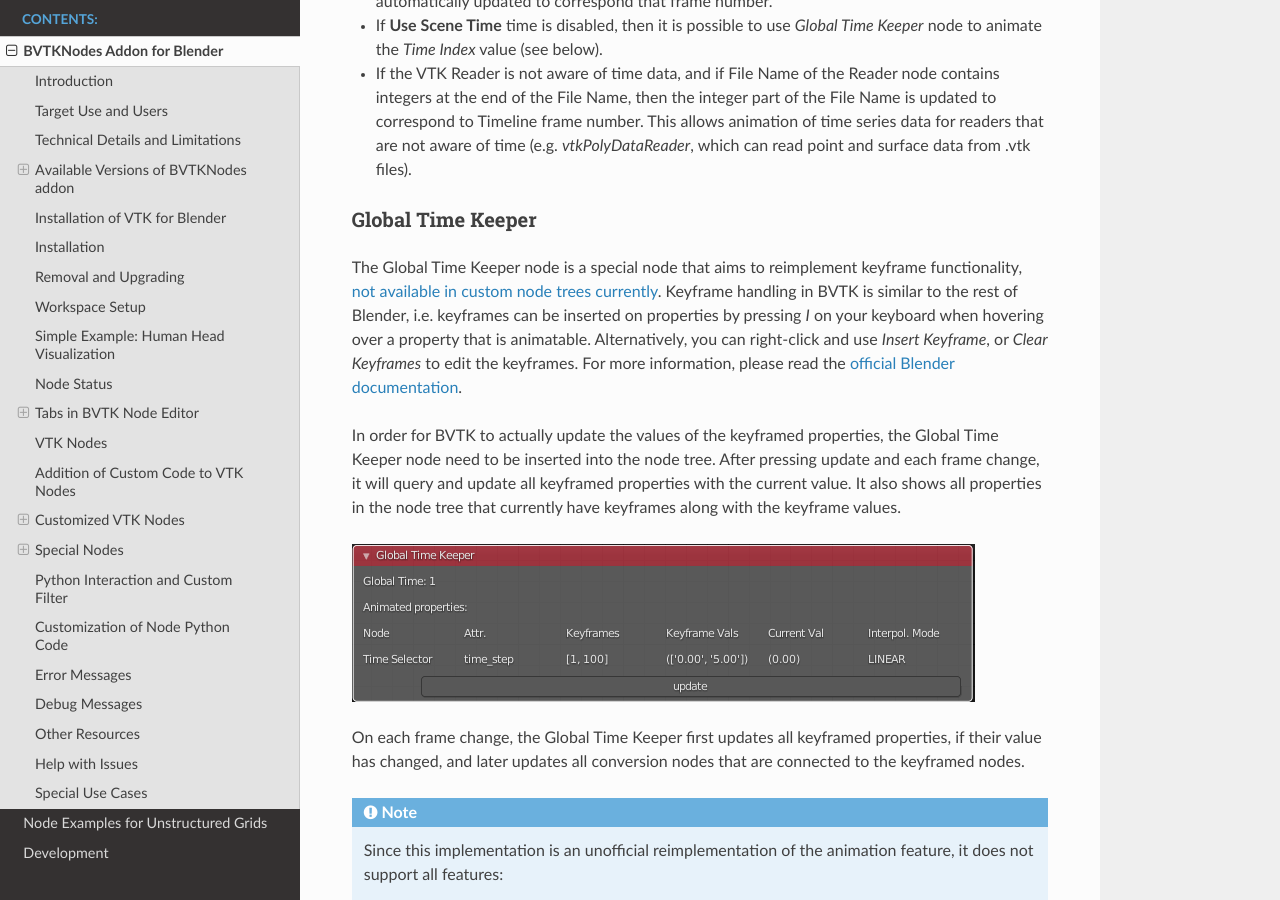
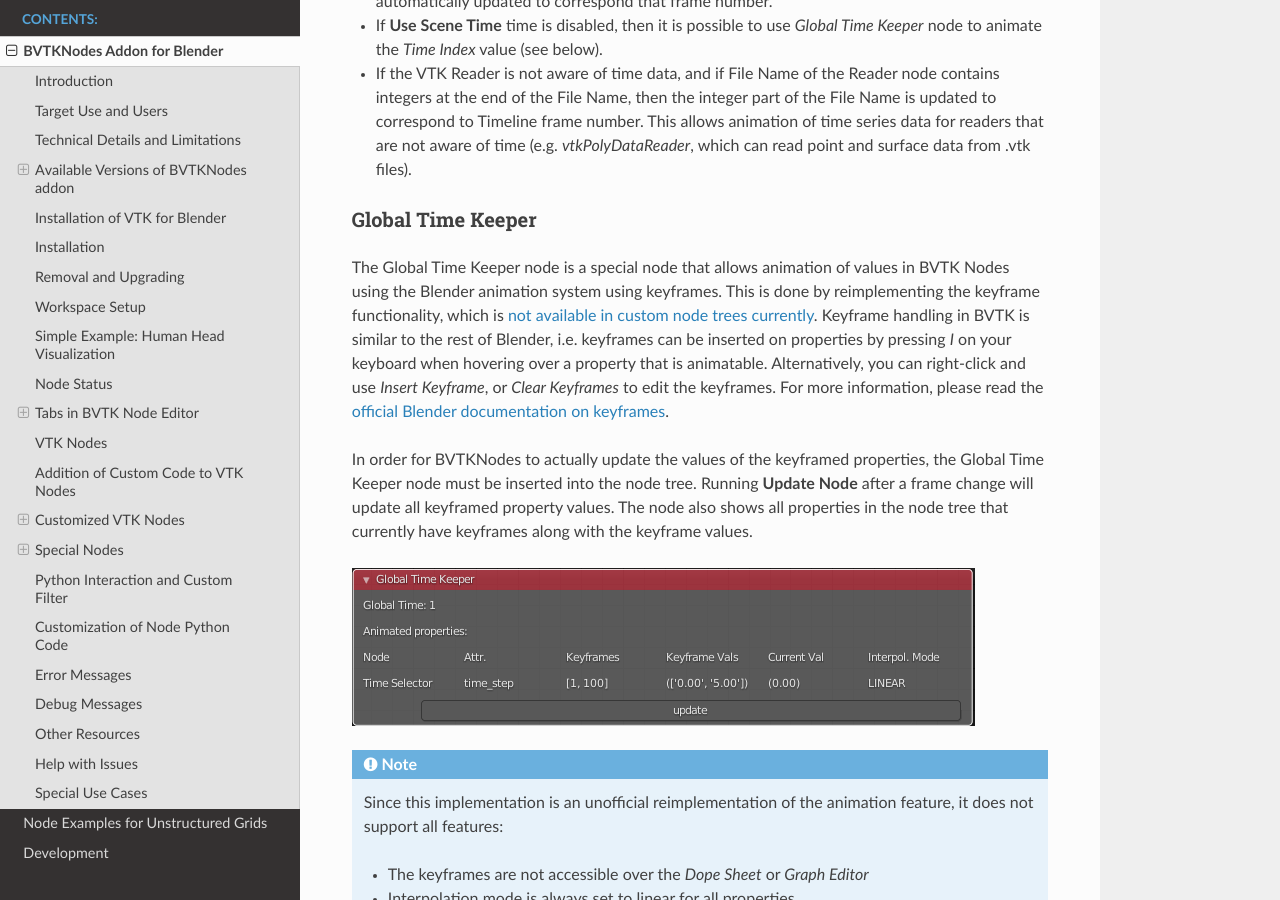
Before and after one commit to simboden/BVtkNodes, a Sphinx documentation site: the page built from docs/BVTKNodes.rst, in a window 1280 px wide and 900 px high, scrolled down 13770 px. Built offline with Sphinx 7.4.7 and the Read the Docs theme 2.0.0, drawn with Linux system fonts in a browser that asks for light colours.

Commit message:
docs update: Global Time Keeper

```diff
--- a/docs/BVTKNodes.rst
+++ b/docs/BVTKNodes.rst
@@ -698,26 +698,30 @@
 Global Time Keeper
 ^^^^^^^^^^^^^^^^^^
 
-The Global Time Keeper node is a special node that aims to reimplement keyframe functionality,
-`not available in custom node trees currently <https://github.com/tkeskita/BVtkNodes/issues/3>`_.
-Keyframe handling in BVTK is similar to the rest of Blender, i.e. keyframes can be inserted on properties
-by pressing `I` on your keyboard when hovering over a property that is animatable. Alternatively, you can
-right-click and use `Insert Keyframe`, or `Clear Keyframes` to edit the keyframes. For more information,
-please read the `official Blender documentation <https://docs.blender.org/manual/en/latest/animation/keyframes/index.html>`_.
+The Global Time Keeper node is a special node that allows animation of
+values in BVTK Nodes using the Blender animation system using
+keyframes. This is done by reimplementing the keyframe functionality,
+which is `not available in custom node trees currently
+<https://github.com/tkeskita/BVtkNodes/issues/3>`_.  Keyframe handling
+in BVTK is similar to the rest of Blender, i.e. keyframes can be
+inserted on properties by pressing `I` on your keyboard when hovering
+over a property that is animatable. Alternatively, you can right-click
+and use `Insert Keyframe`, or `Clear Keyframes` to edit the
+keyframes. For more information, please read the `official Blender
+documentation on keyframes
+<https://docs.blender.org/manual/en/latest/animation/keyframes/index.html>`_.
 
-In order for BVTK to actually update the values of the keyframed properties, the Global Time Keeper node need to be inserted
-into the node tree. After pressing update and each frame change, it will query and update all keyframed properties with
-the current value. It also shows all properties in the node tree that currently have keyframes along
-with the keyframe values.
+In order for BVTKNodes to actually update the values of the keyframed
+properties, the Global Time Keeper node must be inserted into the node
+tree. Running **Update Node** after a frame change will update all
+keyframed property values. The node also shows all properties in the
+node tree that currently have keyframes along with the keyframe
+values.
 
 .. image:: images/global_time_keeper.png
 
-On each frame change, the Global Time Keeper first updates all keyframed properties, if their value has changed, and
-later updates all conversion nodes that are connected to the keyframed nodes.
-
-.. note::
-  Since this implementation is an unofficial reimplementation of the animation feature,
-  it does not support all features:
+.. note:: Since this implementation is an unofficial reimplementation
+  of the animation feature, it does not support all features:
 
   * The keyframes are not accessible over the `Dope Sheet` or `Graph Editor`
   * Interpolation mode is always set to linear for all properties
```
